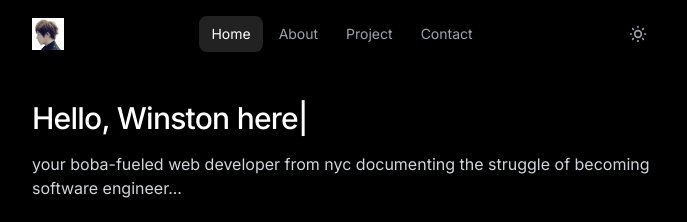
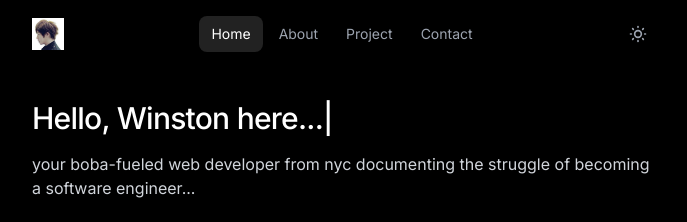
Before and after one commit to Mayday46/portfolio, a React (Vite) app: page / in a window 1280 px wide. Shown: the top 222 px of the page, without its empty margins (296-983 px from the left). Built offline with nearby package versions, Linux system fonts and the light colour scheme; no server answers.

Commit message:
refactor: update Intro component to accept heading and subheading props for dynamic content; modify Home component to pass props

```diff
--- a/src/components/Intro.jsx
+++ b/src/components/Intro.jsx
@@ -5,7 +5,7 @@ import { FadeInSection } from "../utils/FadeInSection.jsx";
 
 
 
-const Intro = () => {
+const Intro = ({ heading, subheading}) => {
 
     return (
 
@@ -21,7 +21,8 @@ const Intro = () => {
                     >
                         <TypeAnimation
                             sequence = {[
-                                'Hello, Winston here',
+                                // 'Hello, Winston here',
+                                heading
                             ]}
                             wrapper = "h1"
                             cursor = {true}
@@ -39,7 +40,8 @@ const Intro = () => {
                         transition = {{ duration: 0.5, delay: 1.2 }}
                         className = "text-sm sm:text-base leading-relaxed"
                     >
-                        your boba-fueled web developer from nyc documenting the struggle of becoming software engineer...
+                        {/* your boba-fueled web developer from nyc documenting the struggle of becoming software engineer... */}
+                        { subheading }
                     </motion.p>
                 </section>
             </FadeInSection>
--- a/src/page/About.jsx
+++ b/src/page/About.jsx
@@ -7,8 +7,11 @@ const About = () => {
         <div>
             <FadeInSection>
                 <motion.h1 className = "text-3xl font-bold">
-                    About Me
+                    This is who I am.
                 </motion.h1>
+                <motion.p className = "text-sm sm:text-base leading-relaxed mb-6">
+                    Part-time Debugger, Full-Time Boba Enthusiast
+                </motion.p>
             </FadeInSection>
         </div>
     );
--- a/src/page/Home.jsx
+++ b/src/page/Home.jsx
@@ -25,7 +25,10 @@ const Home = () => {
         <div>
 
             <FadeInSection>
-                <Intro />
+                <Intro
+                    heading = "Hello, Winston here..."
+                    subheading="your boba-fueled web developer from nyc documenting the struggle of becoming a software engineer..."
+                />
             </FadeInSection>
 
             <FadeInSection delay={0.5}>
```
